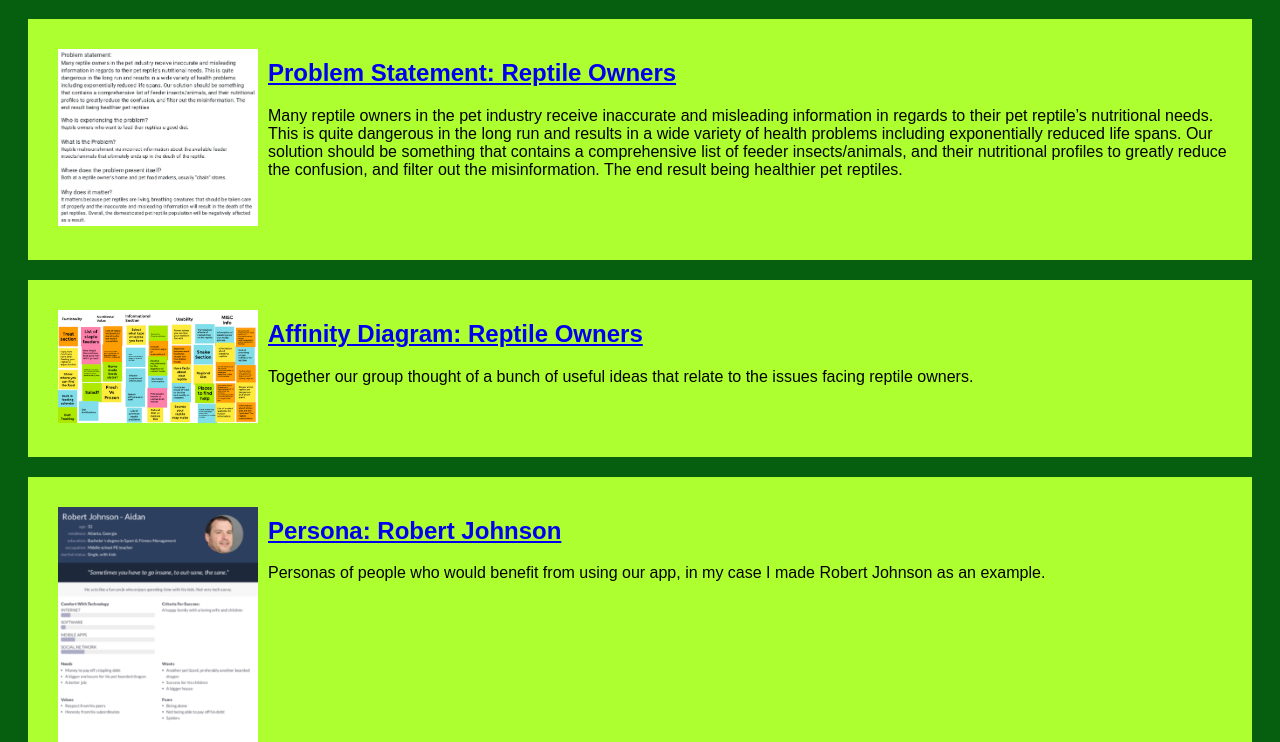
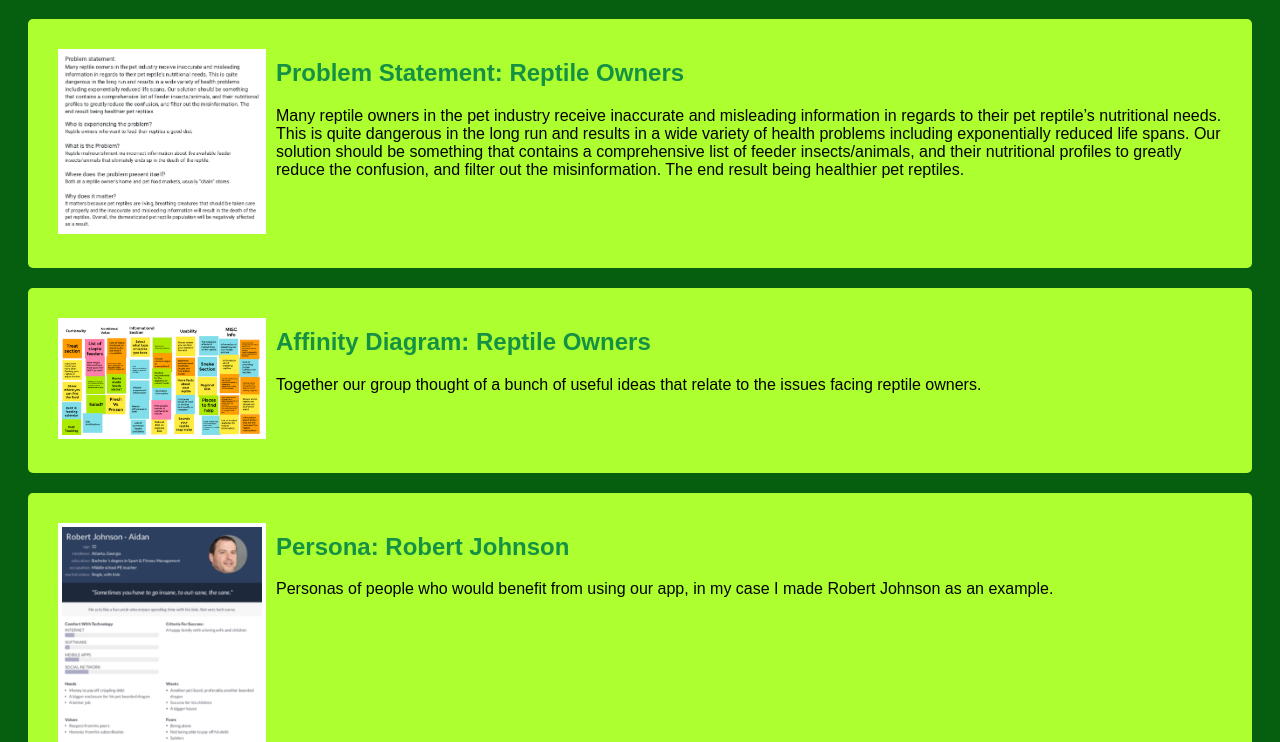
Before and after one commit to AidMcc88/AidMcc88.github.io, a plain HTML site: page index.html in a window 1280 px wide. Shown: the part 61-803 px from the top of the page. Drawn offline with Linux system fonts and the light colour scheme.

Commit message:
Add files via upload

```diff
--- a/styles.css
+++ b/styles.css
@@ -8,14 +8,29 @@ body {
     padding:20px;
     margin:20px;
     background:greenyellow;
+    border-radius:5px;
 }
 
 .assignment img {
     width:200px;
-    padding:10px;
+    margin:10px;
+    border:4px solid white;
+}
+
+.assignment img:hover {
+    border:4px solid #20B2AA;
 }
 
 h1 {
     color: lime;
     text-align: center;
 }
+
+a {
+    text-decoration:none;
+    color:rgb(21, 145, 69)
+}
+
+a:hover {
+    color:white
+}
```
Also changed, not shown: images/sketch.png (added), 1 other file.
